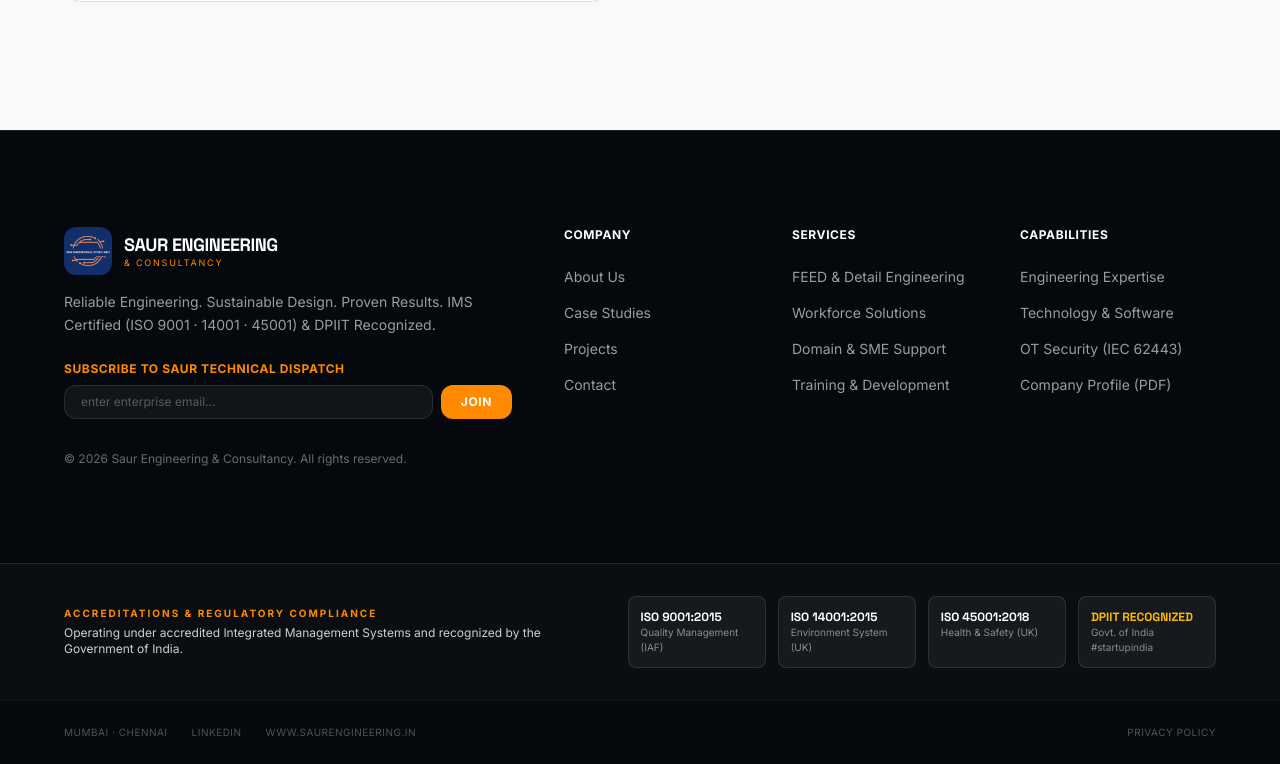
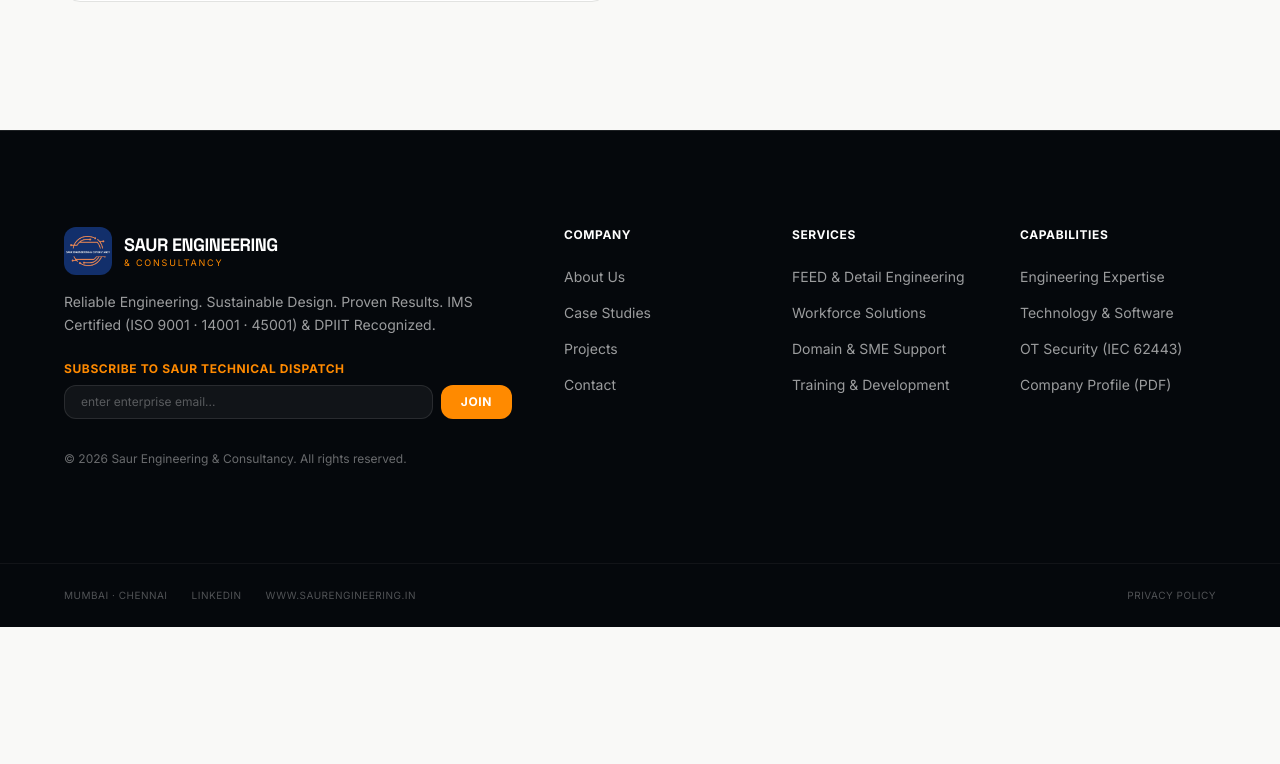
Before and after one commit to abhi23zc/Saur, a Next.js app: page /contact in a window 1280 px wide. Shown: the part 1355-2119 px from the top of the page. After the commit the page ends 1982 px from the top, so only its background shows below. Built offline with nearby package versions, Linux system fonts and the light colour scheme.

Commit message:
fix: remove accreditation strip from footer and search button from navbar

```diff
--- a/components/Footer.tsx
+++ b/components/Footer.tsx
@@ -146,67 +146,6 @@
         </div>
       </div>
 
-      {/* Accreditations & Certifications Strip */}
-      <div className="border-t border-white/10 bg-white/[0.02]">
-        <div className="max-w-[1440px] mx-auto px-6 md:px-16 py-8">
-          <div className="flex flex-col lg:flex-row lg:items-center justify-between gap-6">
-            <div>
-              <div className="font-mono text-[10px] uppercase tracking-[0.2em] text-[#FF8A00] font-bold mb-1">
-                ACCREDITATIONS &amp; REGULATORY COMPLIANCE
-              </div>
-              <p className="text-white/80 text-xs font-sans">
-                Operating under accredited Integrated Management Systems and recognized by the Government of India.
-              </p>
-            </div>
-            <div className="grid grid-cols-2 sm:grid-cols-4 gap-3">
-              <Link
-                href="/company#certificates"
-                className="group flex flex-col p-3 rounded-lg bg-white/5 border border-white/10 hover:border-[#FF8A00]/60 hover:bg-white/10 transition-all"
-              >
-                <div className="font-display text-xs font-bold text-white group-hover:text-[#FF8A00] transition-colors">
-                  ISO 9001:2015
-                </div>
-                <div className="font-mono text-[10px] text-white/50">
-                  Quality Management (IAF)
-                </div>
-              </Link>
-              <Link
-                href="/company#certificates"
-                className="group flex flex-col p-3 rounded-lg bg-white/5 border border-white/10 hover:border-[#FF8A00]/60 hover:bg-white/10 transition-all"
-              >
-                <div className="font-display text-xs font-bold text-white group-hover:text-[#FF8A00] transition-colors">
-                  ISO 14001:2015
-                </div>
-                <div className="font-mono text-[10px] text-white/50">
-                  Environment System (UK)
-                </div>
-              </Link>
-              <Link
-                href="/company#certificates"
-                className="group flex flex-col p-3 rounded-lg bg-white/5 border border-white/10 hover:border-[#FF8A00]/60 hover:bg-white/10 transition-all"
-              >
-                <div className="font-display text-xs font-bold text-white group-hover:text-[#FF8A00] transition-colors">
-                  ISO 45001:2018
-                </div>
-                <div className="font-mono text-[10px] text-white/50">
-                  Health &amp; Safety (UK)
-                </div>
-              </Link>
-              <Link
-                href="/company#certificates"
-                className="group flex flex-col p-3 rounded-lg bg-white/5 border border-white/10 hover:border-[#FF8A00]/60 hover:bg-white/10 transition-all"
-              >
-                <div className="font-display text-xs font-bold text-amber-400 group-hover:text-[#FF8A00] transition-colors">
-                  DPIIT RECOGNIZED
-                </div>
-                <div className="font-mono text-[10px] text-white/50">
-                  Govt. of India #startupindia
-                </div>
-              </Link>
-            </div>
-          </div>
-        </div>
-      </div>
 
       {/* Bottom Bar */}
       <div className="border-t border-white/5">
--- a/components/Navbar.tsx
+++ b/components/Navbar.tsx
@@ -7,11 +7,11 @@
 import { usePathname } from "next/navigation";
 
 interface NavbarProps {
-  onOpenSearch: () => void;
+  onOpenSearch?: () => void;
   onOpenConsultation: () => void;
 }
 
-export default function Navbar({ onOpenSearch, onOpenConsultation }: NavbarProps) {
+export default function Navbar({ onOpenConsultation }: NavbarProps) {
   const [mobileMenuOpen, setMobileMenuOpen] = useState(false);
   const pathname = usePathname();
 
@@ -93,14 +93,6 @@
           {/* Action Controls */}
           <div className="flex items-center gap-3">
             <button
-              onClick={onOpenSearch}
-              aria-label="Search"
-              className="p-2 rounded-lg transition-all duration-200 flex items-center justify-center border text-slate-700 hover:bg-slate-100 border-slate-200 bg-white"
-            >
-              <span className="material-symbols-outlined text-[20px]">search</span>
-            </button>
-
-            <button
               onClick={onOpenConsultation}
               className="hidden sm:inline-flex items-center gap-2 bg-[#FF8A00] hover:bg-[#E67C00] text-white px-5 py-2.5 rounded-md font-sans text-xs font-bold uppercase tracking-wider transition-all duration-200 shadow-sm hover:shadow"
             >
```
